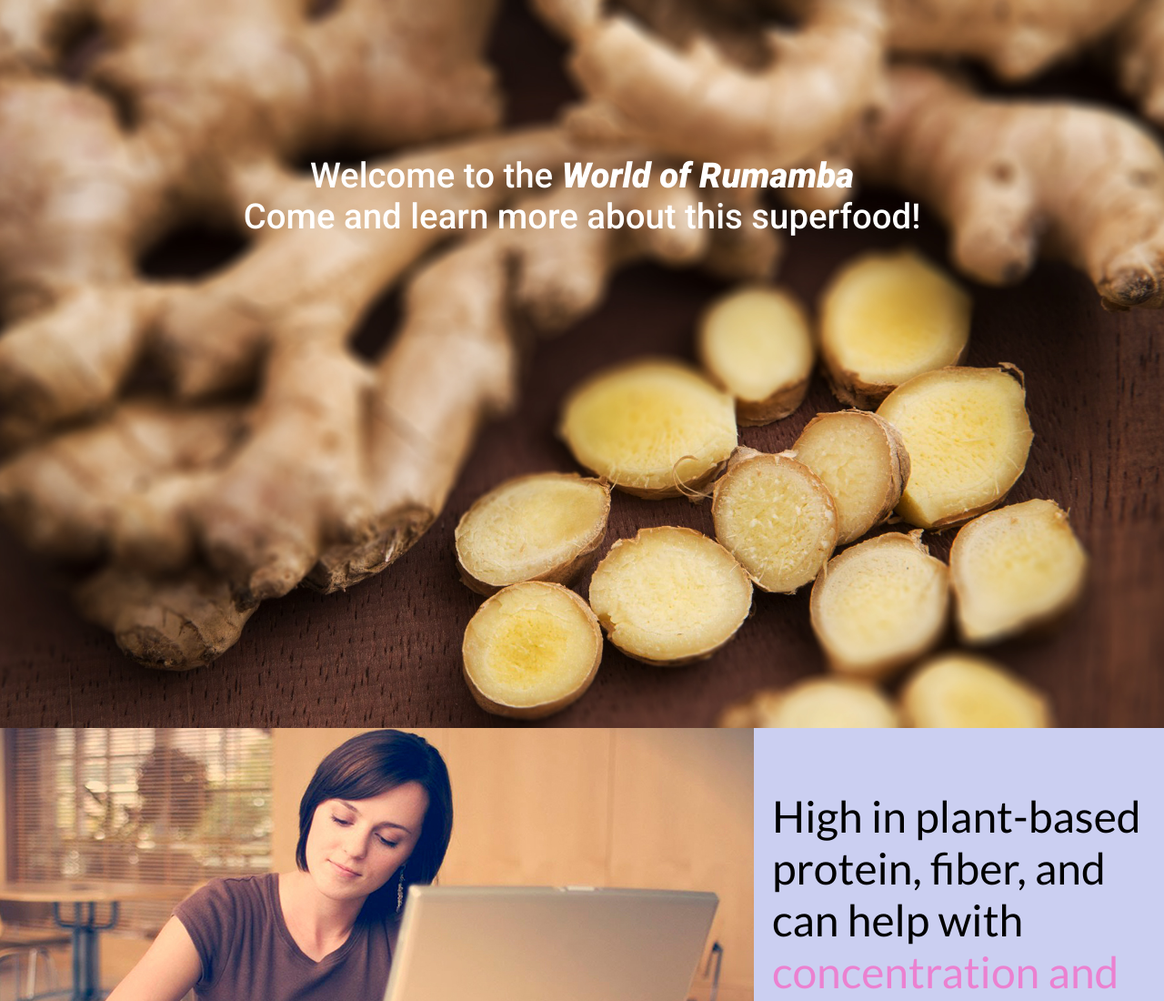
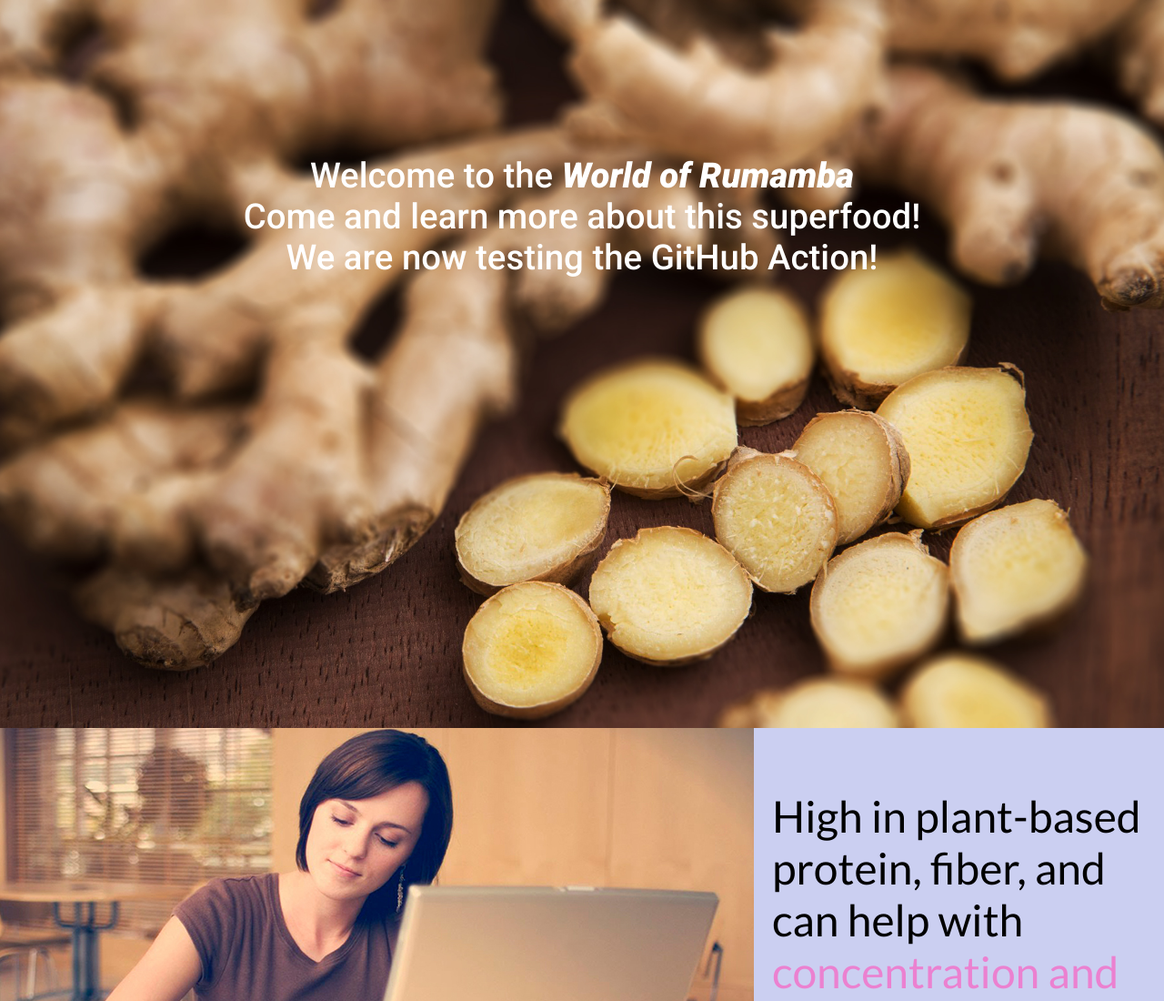
Before and after one commit to TmoodGitHub/Designity-Assessment, a website: page public/index.html in a window 1280 px wide. Shown: the top 1100 px of the page at 91% size. Drawn offline with Linux system fonts and the light colour scheme.

Commit message:
github action test

```diff
--- a/package.json
+++ b/package.json
@@ -4,7 +4,8 @@
   "description": "Educate customer on the benefits of Rumamba",
   "main": "server.js",
   "scripts": {
-    "test": "echo \"Error: no test specified\" && exit 1"
+    "test": "echo \"Error: no test specified\" && exit 1",
+    "start": "node server.js"
   },
   "repository": {
     "type": "git",
--- a/public/index.html
+++ b/public/index.html
@@ -12,6 +12,7 @@
       <header>
         <div class="title">Welcome to the <span>World of Rumamba</span></div>
         <div class="description">Come and learn more about this superfood!</div>
+        <div class="description">We are now testing the GitHub Action!</div>
       </header>
     </div>
     <article>
```
Also changed, not shown: .github/workflows/main.yml (added), 1 other file.
